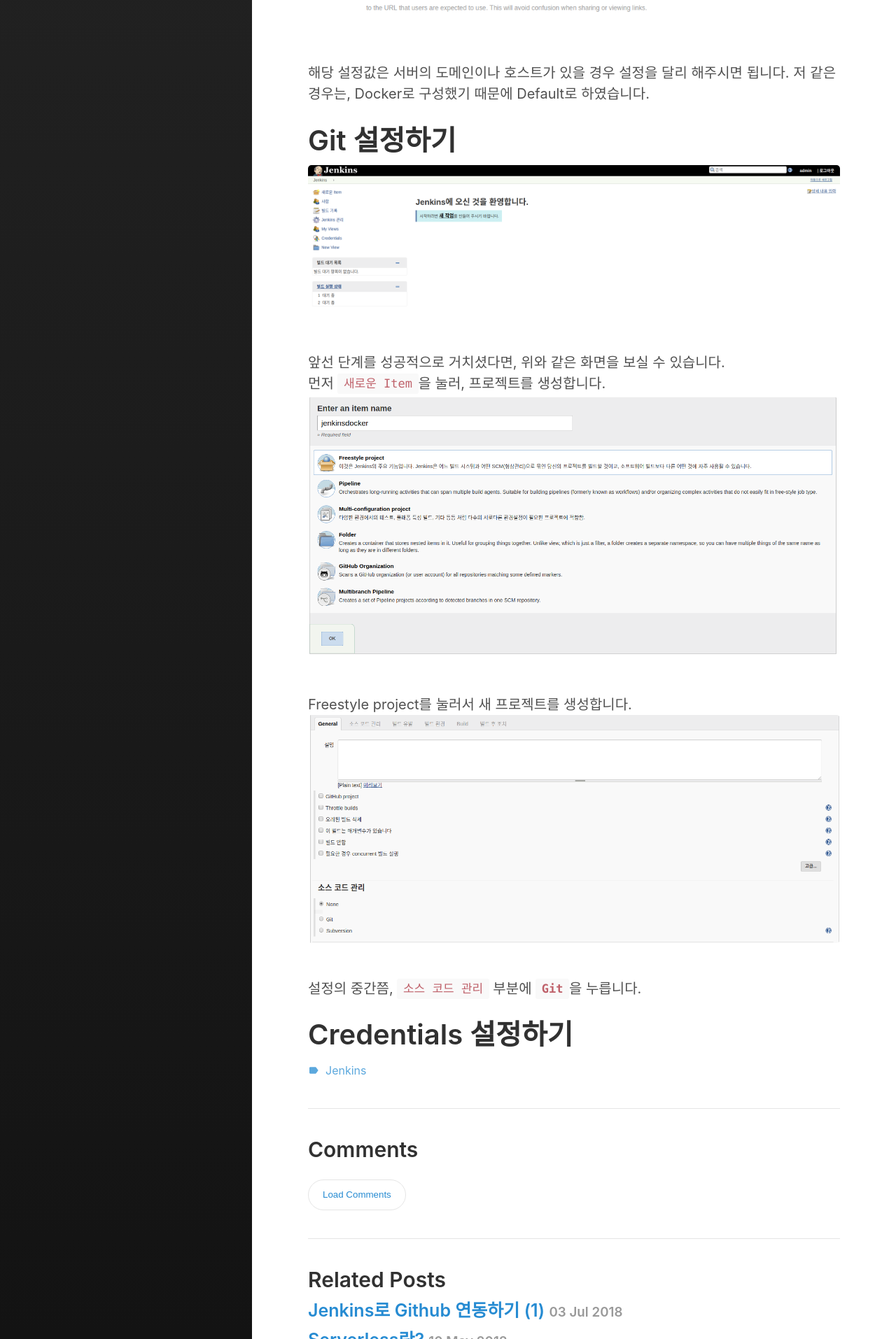
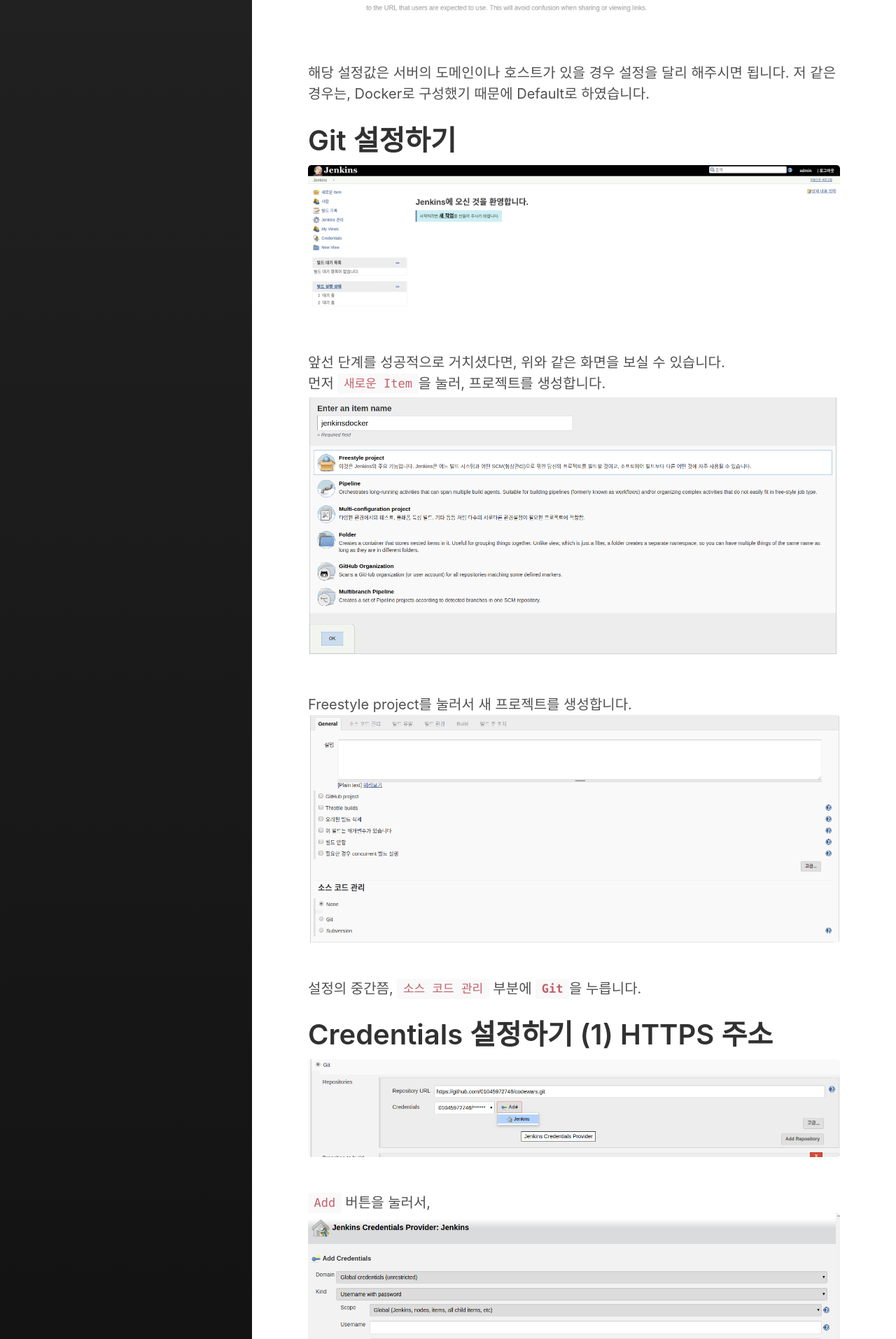
Before and after one commit to 01045972746/01045972746.github.io, a Jekyll site: the page built from _posts/2018-07-06-jenkins-git-config.md, in a window 1280 px wide. Shown: the part 2411-4325 px from the top of the page at 70% size. Built offline with Jekyll 4.4.1, drawn with Linux system fonts in a browser that asks for light colours; some of the changed text lies outside the part shown.

Commit message:
[180706] Jenkins Added

```diff
--- a/_posts/2018-07-06-jenkins-git-config.md
+++ b/_posts/2018-07-06-jenkins-git-config.md
@@ -31,4 +31,11 @@
 ![placeholder](/assets/image/Jenkins10.png "Jenkins10")
 설정의 중간쯤, `소스 코드 관리` 부분에 **`Git`**을 누릅니다.
 
-# Credentials 설정하기
+# Credentials 설정하기 (1) HTTPS 주소
+![placeholder](/assets/image/Jenkins11.png "Jenkins11")
+`Add` 버튼을 눌러서,
+![placeholder](/assets/image/Jenkins12.png "Jenkins12")
+**`Username`** 부분에는 깃허브 아이디를,
+**`Password`** 부분에는 깃허브 비밀번호를 넣습니다.
+![placeholder](/assets/image/Jenkins13.png "Jenkins13")
+다음과 같이 빨간 글씨가 없다면 깃허브 연동에 성공한 것입니다.
```
Also changed, not shown: assets/image/Jenkins11.png (added), assets/image/Jenkins12.png (added), assets/image/Jenkins13.png (added).
